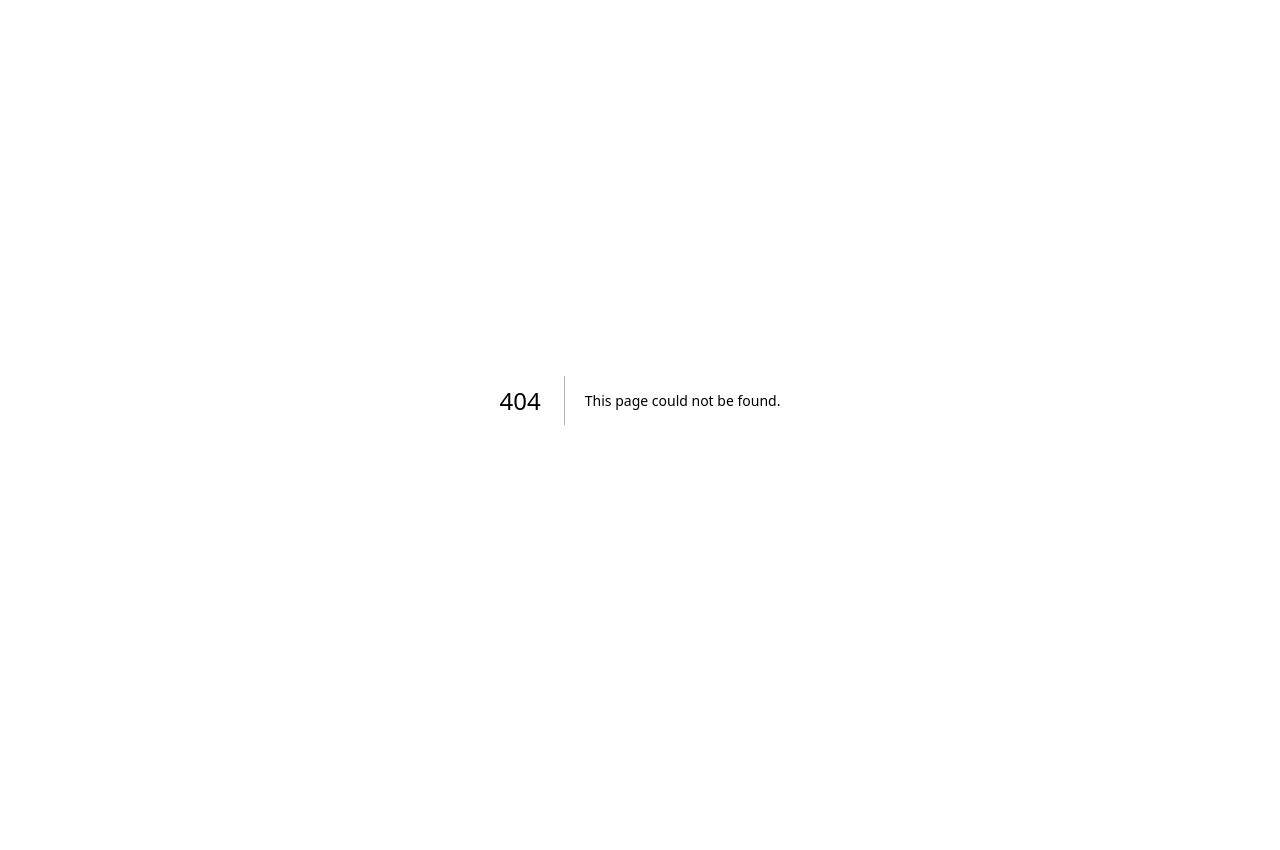
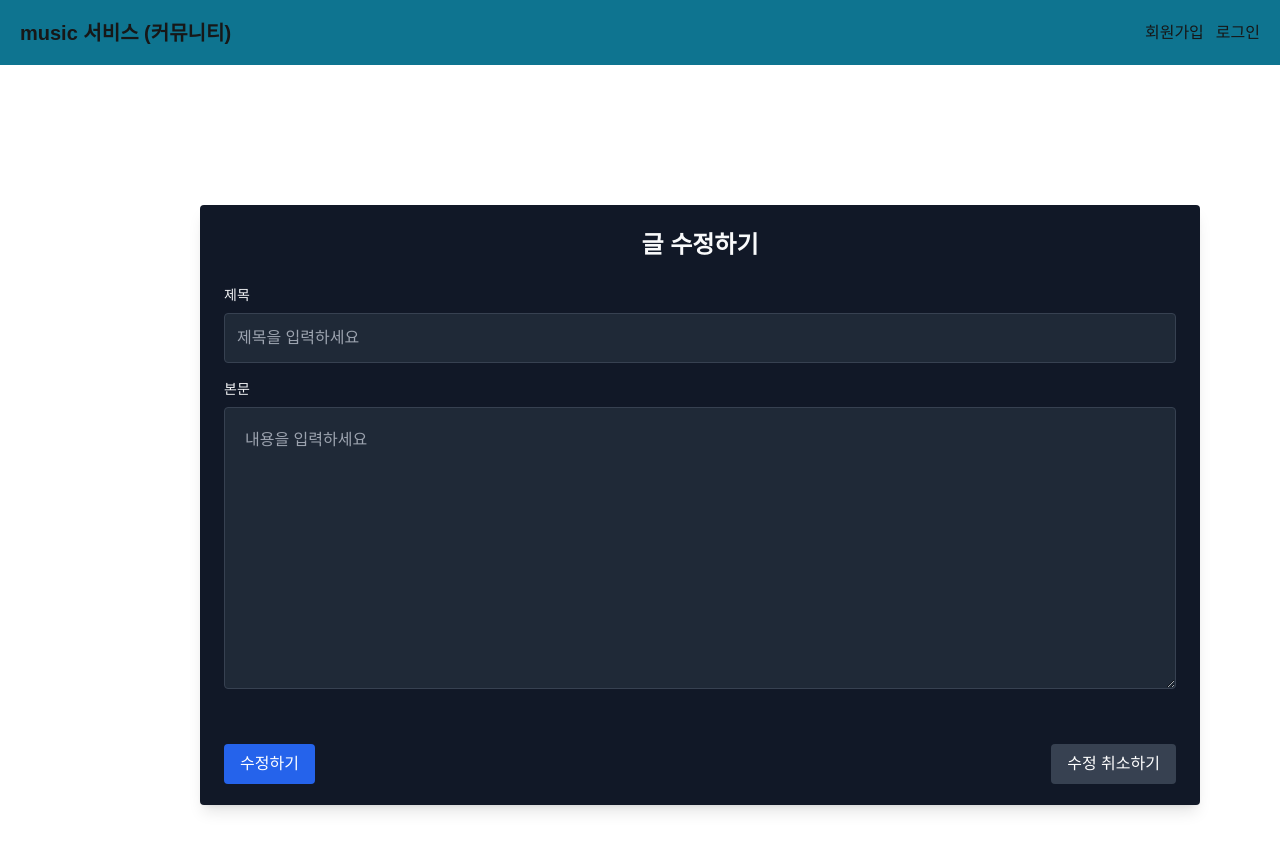
Before and after one commit to Mye247/music, a Next.js app: page /community/post/edit/1 in a window 1280 px wide. Before the commit this address had no page. Shown: the top 850 px of the page. Before the commit the page ends 800 px from the top, so only its background shows below. Built offline with nearby package versions, Linux system fonts and the light colour scheme; no server answers; the database is empty.

Commit message:
feat: 간단한 스타일 수정, post 수정, 삭제기능 구현

```diff
--- a/api/communityApi.ts
+++ b/api/communityApi.ts
@@ -34,14 +34,14 @@ const getCommunityPost = async (postId: string) => {
 
 /**
  * 내가 작성한 글 삭제하기
- * @param userId 내 아이디
+ * @param postId 글 아이디
  * @returns
  */
-const deleteCommunityPost = async (userId: string) => {
+const deleteCommunityPost = async (postId: string) => {
   const response = await supabase
     .from("community")
     .delete()
-    .eq("userId", userId);
+    .eq("postId", postId);
 
   const data = response.data;
 
@@ -54,11 +54,15 @@ const deleteCommunityPost = async (userId: string) => {
  * @param content 수정할 내용
  * @returns
  */
-const updateCommunityPost = async (id: string, content: string) => {
+const updateCommunityPost = async (
+  postId: string,
+  title: string,
+  content: string
+) => {
   const response = await supabase
     .from("community")
-    .update({ content })
-    .eq("id", id);
+    .update({ title, content })
+    .eq("postId", postId);
 
   if (response.error) {
     console.error("에러", response.error.message);
--- a/app/(providers)/(root)/community/post/[postId]/_components/PostDetailPage.tsx
+++ b/app/(providers)/(root)/community/post/[postId]/_components/ViewPostDetailPage.tsx
@@ -19,7 +19,7 @@ interface PostDetailPageProps {
   postId: string;
 }
 
-function PostDetailPage(props: PostDetailPageProps) {
+function ViewPostDetailPage(props: PostDetailPageProps) {
   const postId = props.postId;
   const queryClient = useQueryClient();
 
@@ -129,9 +129,9 @@ function PostDetailPage(props: PostDetailPageProps) {
       </div>
 
       {/* 댓글 영역 */}
-      <CommentList postId={postId}/>
+      <CommentList postId={postId} />
     </main>
   );
 }
 
-export default PostDetailPage;
+export default ViewPostDetailPage;
--- a/app/(providers)/(root)/community/post/[postId]/page.tsx
+++ b/app/(providers)/(root)/community/post/[postId]/page.tsx
@@ -1,5 +1,5 @@
 import Page from "../../../_components/Page";
-import PostDetailPage from "./_components/PostDetailPage";
+import ViewPostDetailPage from "./_components/ViewPostDetailPage";
 
 interface ViewPostPageProps {
   params: Promise<{ postId: string }>;
@@ -11,7 +11,7 @@ async function ViewPostPage(props: ViewPostPageProps) {
   return (
     <Page title="Post">
       {/* post 상세페이지 */}
-      <PostDetailPage postId={postId} />
+      <ViewPostDetailPage postId={postId} />
     </Page>
   );
 }
--- a/app/(providers)/(root)/community/post/new/page.tsx
+++ b/app/(providers)/(root)/community/post/edit/[postId]/_components/EditPostDetailPage.tsx
@@ -1,50 +1,70 @@
 "use client";
 
 import unifiedAPI from "@/api/unifiedAPI";
+import { useQuery } from "@tanstack/react-query";
 import { useRouter } from "next/navigation";
-import { useState } from "react";
+import { useEffect, useState } from "react";
 import { toast } from "react-toastify";
-import Page from "../../../_components/Page";
 
-const AddNewPostPage = () => {
+interface EditPostDetailPageProps {
+  postId: string;
+}
+
+interface communityPost {
+  bed: number | null;
+  content: string;
+  createdAt: string;
+  good: number;
+  postId: number;
+  title: string;
+  userId: string | null;
+  userName: string;
+}
+
+function EditPostDetailPage({ postId }: EditPostDetailPageProps) {
   const router = useRouter();
+
+  const [post, setPost] = useState<communityPost | null>(null);
 
   const [title, setTitle] = useState("");
   const [content, setContent] = useState("");
 
-  // post 등록 버튼
-  const handleClickAddPostButton = async () => {
-    if (!title) {
-      toast.error("제목을 작성해주세요.");
-      return;
-    } else if (!content) {
-      toast.error("본문을 작성해주세요.");
-      return;
+  // 수정할 페이지 정보 가져오기
+  useQuery({
+    queryKey: ["post", { postId: postId }],
+    queryFn: async () => {
+      const communityPost = await unifiedAPI.communityApi.getCommunityPost(
+        postId
+      );
+      setPost(communityPost?.[0] ?? null);
+
+      return communityPost;
+    },
+  });
+
+  const handleClickEditPostButton = async () => {
+    if (!title || !content) {
+      toast.error("제목 / 본문을 입력해주세요.");
     } else {
-      // 글 추가하기
-      const getUser = await unifiedAPI.getUserApi.getUser();
-      if (!getUser) return;
-      const userId = getUser.id;
-      const userName = getUser.user_metadata.display_name as string;
+      await unifiedAPI.communityApi.updateCommunityPost(postId, title, content);
 
-      const data = {
-        userId,
-        userName,
-        title,
-        content,
-      };
-
-      await unifiedAPI.communityApi.createCommunityPost(data);
+      toast.success("수정에 성공하셨습니다.");
       router.push("/community/posts");
     }
   };
 
+  useEffect(() => {
+    if (!post) return;
+    setTitle(post?.title);
+    setContent(post.content);
+  }, [post]);
+  console.log();
   return (
-    <Page title="new post">
+    <main>
       <div className="max-w-[1000px] h-[600px]  p-6 bg-gray-900 text-gray-100 shadow-lg rounded">
-        <h1 className="text-2xl font-bold mb-6 text-center text-gray-50">
-          글 작성하기
-        </h1>
+        <h2 className="text-2xl font-bold mb-6 text-center text-gray-50">
+          글 수정하기
+        </h2>
         <form onSubmit={(e) => e.preventDefault()}>
           {/* 제목 */}
           <label htmlFor="title" className="block text-sm font-medium mb-2">
@@ -77,22 +97,22 @@ const AddNewPostPage = () => {
             <button
               type="button"
               className="px-4 py-2 bg-blue-600 text-white rounded hover:bg-blue-700 focus:outline-none"
-              onClick={handleClickAddPostButton}
+              onClick={handleClickEditPostButton}
             >
-              작성하기
+              수정하기
             </button>
             <button
               type="button"
               className="px-4 py-2 bg-gray-700 text-white rounded hover:bg-gray-600 focus:outline-none"
-              onClick={() => router.push("/")}
+              onClick={() => router.push("/community/posts")}
             >
-              취소하기
+              수정 취소하기
             </button>
           </div>
         </form>
       </div>
-    </Page>
+    </main>
   );
-};
+}
 
-export default AddNewPostPage;
+export default EditPostDetailPage;
--- /dev/null
+++ b/app/(providers)/(root)/community/post/edit/[postId]/page.tsx
@@ -0,0 +1,19 @@
+import Page from "@/app/(providers)/(root)/_components/Page";
+import EditPostDetailPage from "./_components/EditPostDetailPage";
+
+interface EditPostPage {
+  params: Promise<{ postId: string }>;
+}
+
+async function EditPostPage(props: EditPostPage) {
+  const { postId } = await props.params;
+  console.log(postId);
+  return (
+    <Page title="edit post">
+      {/* post 수정페이지 */}
+      <EditPostDetailPage postId={postId} />
+    </Page>
+  );
+}
+
+export default EditPostPage;
--- a/app/(providers)/(root)/community/posts/_components/ViewCommunityPosts.tsx
+++ b/app/(providers)/(root)/community/posts/_components/ViewCommunityPosts.tsx
@@ -24,7 +24,7 @@ function ViewCommunityPosts() {
     },
   });
 
-  const { data: getPosts } = useQuery({
+  const { data: posts } = useQuery({
     queryKey: ["posts"],
     queryFn: async () => {
       const getPosts = await unifiedAPI.communityApi.getCommunityPosts(
@@ -41,10 +41,10 @@ function ViewCommunityPosts() {
     typeBoolean: boolean,
     columnString: string
   ) => {
-    mutate({ typeBoolean, columnString });
+    selectPost({ typeBoolean, columnString });
   };
 
-  const { mutate } = useMutation({
+  const { mutate: selectPost } = useMutation({
     mutationFn: async ({
       typeBoolean,
       columnString,
@@ -61,6 +61,18 @@ function ViewCommunityPosts() {
     },
   });
 
+  // 내가 작성한 글 삭제하기
+  const { mutate: deletePost } = useMutation({
+    mutationFn: async (postId: string) => {
+      await unifiedAPI.communityApi.deleteCommunityPost(postId);
+    },
+    onSuccess: () => queryClient.invalidateQueries({ queryKey: ["posts"] }),
+  });
+
+  const handleClickDeletePostButton = (postId: string) => {
+    deletePost(postId);
+  };
+
   return (
     <Page title="Posts">
       <div className="bg-gray-900 text-gray-200 p-6 rounded-lg mr-24 h-[550px]">
@@ -74,30 +86,39 @@ function ViewCommunityPosts() {
         {/* 스크롤이 가능한 리스트 */}
         <ul className="space-y-4 max-h-[450px] overflow-y-auto">
           {/* 리스트 출력 */}
-          {getPosts?.map((posts) => (
+          {posts?.map((post) => (
             <li
-              key={posts.postId}
+              key={post.postId}
               className="bg-gray-800 p-4 rounded-lg hover:bg-gray-700 transition-colors flex items-center justify-between"
             >
-              <Link href={`/community/post/${posts?.postId}`}>
-                <p className="text-xl font-semibold text-white">
-                  {posts.title}
-                </p>
-                <p className="text-base text-gray-400">{posts.content}</p>
+              <Link href={`/community/post/${post?.postId}`}>
+                <p className="text-xl font-semibold text-white">{post.title}</p>
+                <p className="text-base text-gray-400">{post.content}</p>
               </Link>
 
               <div className="text-center">
-                <p className="mb-3">글 작성자: {posts.userName}</p>
+                <p className="mb-3">글 작성자: {post.userName}</p>
                 {/* 작성한 사람만 수정가능, 버튼 클릭시 수정 페이지로 이동 */}
-                {userId === posts.userId ? (
+                {userId === post.userId ? (
+                  <div className="flex gap-3">
                     <button
                       className="bg-blue-950 w-[100px] h-[30px] rounded-lg"
                       onClick={() =>
-                      router.push(`/community/post/edit/${posts.postId}`)
+                        router.push(`/community/post/edit/${post.postId}`)
                       }
                     >
                       수정
                     </button>
+
+                    <button
+                      className="bg-blue-950 w-[70px] h-[30px] rounded-lg"
+                      onClick={() =>
+                        handleClickDeletePostButton(String(post.postId))
+                      }
+                    >
+                      삭제
+                    </button>
+                  </div>
                 ) : null}
               </div>
             </li>
```
Lines whose indentation alone changed are shown as unchanged.
